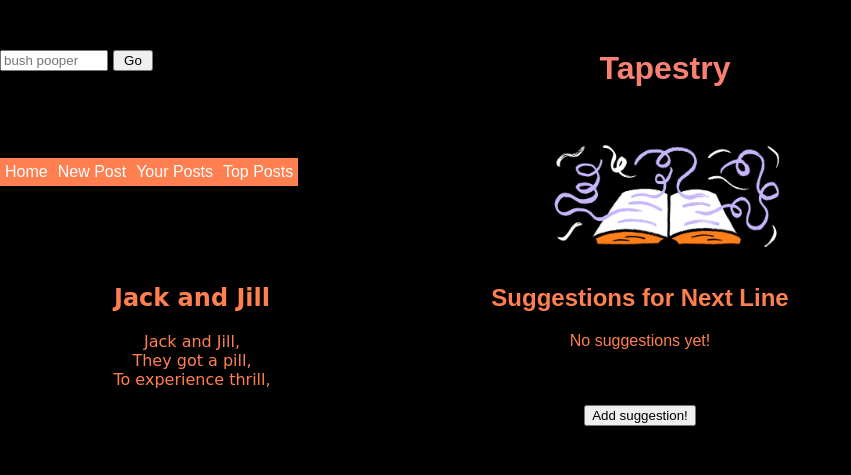
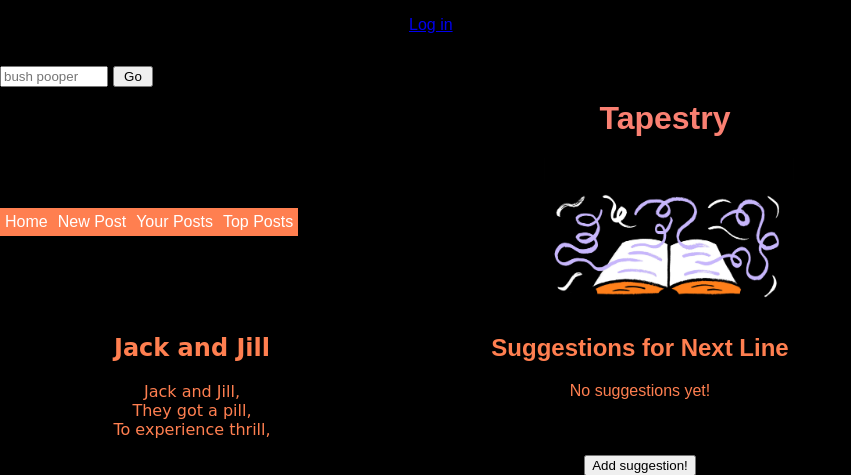
Before and after one commit to AmberAftab1/Tapestry, a Django app: page /blog/posts/1 in a window 1280 px wide. Shown: the top 475 px of the page, without its empty margins (0-851 px from the left). Run offline with Django 3.2, Linux system fonts and the light colour scheme.

Commit message:
login state works now

```diff
--- a/blog/urls.py
+++ b/blog/urls.py
@@ -14,6 +14,9 @@ urlpatterns = [
     path('login-page', views.login_page, name='login_page'),
     path('login', views.login, name = 'login'),
 
+    #log out page views
+    path('logout', views.logout, name = 'logout'),
+
     # details page views
     path('posts/<int:poem_id>', views.details, name="details"),
     path('posts/<int:poem_id>/add-suggestion', views.details2, name="details2"),
--- a/blog/views.py
+++ b/blog/views.py
@@ -57,3 +57,9 @@ def login(request):
         return redirect('blog:home_page_index')
     else:
         return redirect('blog:login_page')
+
+
+def logout (request):
+    del request.session['username']
+    del request.session['role']
+    return redirect('blog:login_page')
--- a/templates/blog/base.html
+++ b/templates/blog/base.html
@@ -19,6 +19,19 @@
                 <input type = "text" name = "search-poems" placeholder="bush pooper">
                 <input type = "submit" name = "submit-search" value = "Go">
             </form>
+
+        {% block login-box %}
+            {% if request.session.username %}
+                <form id = "login-box" style="color:blue">
+                     <p> Logged in as <strong> {{ request.session.username }}</strong> | <a href = {% url 'blog:logout' %}> Log out</a></p>
+                 </form>
+            {% else %}
+                <form id = "login-box" style="color:blue">
+                    <p><a href = {% url 'blog:login_page' %}>Log in</a></p>
+                </form>
+            {% endif%}
+
+        {% endblock %}
 
             <div id = "title-box"> <!--For sitename -->
                 <h1> Tapestry </h1>
--- a/templates/blog/login/login_page.html
+++ b/templates/blog/login/login_page.html
@@ -6,6 +6,8 @@
 {% block styles %}
     <link rel="stylesheet" type = "text/css" href="{% static "css/login.css"%}">
 {% endblock %}
+
+{% block login-box %} {% endblock %}
 
 {% block content %}
 
```
Also changed, not shown: db.sqlite3.
